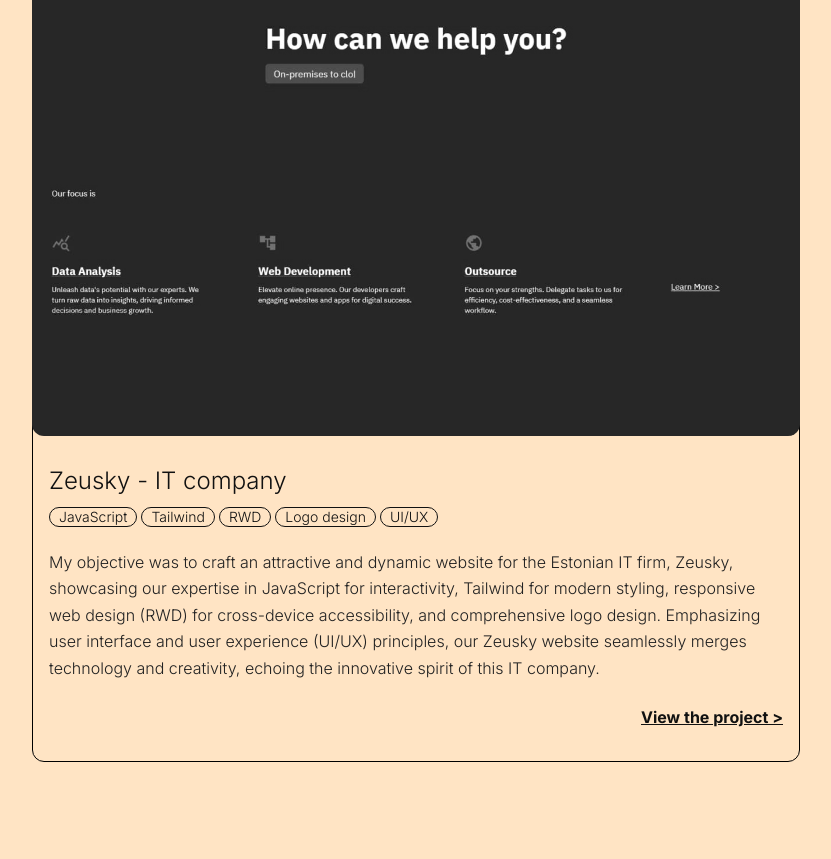
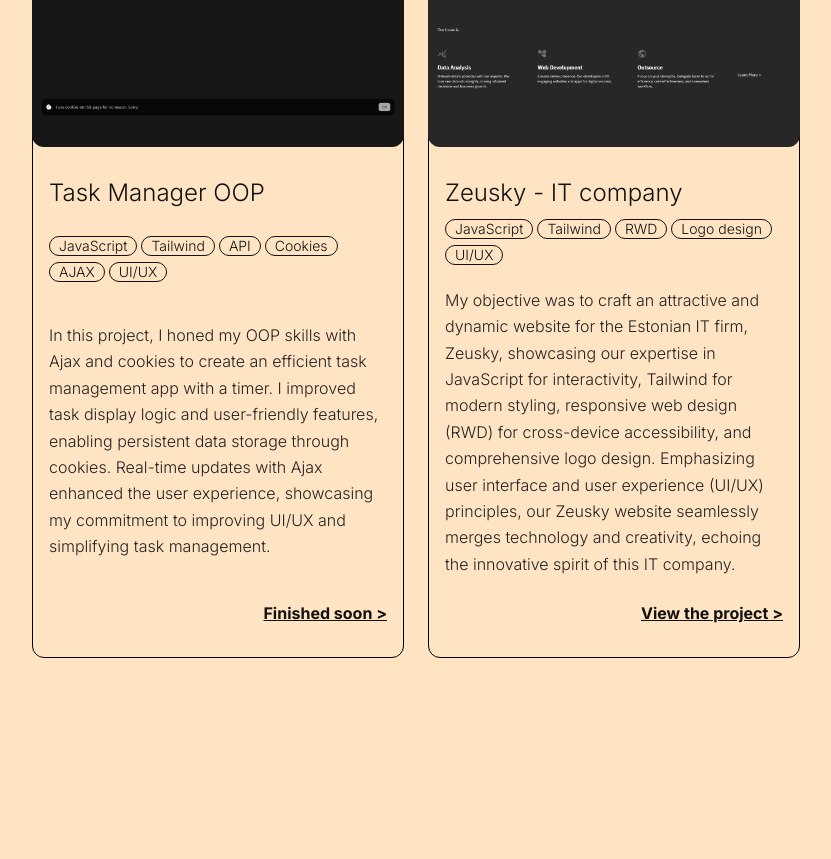
Before and after one commit to markkunitski/portfolio, a Next.js app: page / in a window 1280 px wide. Shown: the part 4280-5139 px from the top of the page, without its empty margins (224-1055 px from the left). Built offline with nearby package versions, Linux system fonts and the light colour scheme.

Commit message:
20.11 fix

```diff
--- a/src/app/components/Projects.jsx
+++ b/src/app/components/Projects.jsx
@@ -163,7 +163,7 @@
             </div>
           </div>
         </div>
-        {/* <div className="image-container mr-6 flex flex-grow flex-col">
+        <div className="image-container mr-6 flex flex-grow flex-col">
           <Image
             className="w-full h-auto rounded-xl grayscale z-10 relative"
             loading="lazy"
@@ -192,13 +192,13 @@
               <a
                 className=" inline-block"
                 target="_blank"
-                href="http://divs.online/"
+
               >
-                View the project &gt;
+                Finished soon &gt;
               </a>
             </div>
           </div>
-        </div> */}
+        </div>
         <div className="image-container flex flex-grow flex-col">
           <Image
             className="w-full h-auto rounded-xl grayscale z-10 relative"
--- a/src/app/components/ProjectsPL.jsx
+++ b/src/app/components/ProjectsPL.jsx
@@ -169,7 +169,7 @@
             </div>
           </div>
         </div>
-        {/* <div className="image-container mr-6 flex flex-grow flex-col">
+        <div className="image-container mr-6 flex flex-grow flex-col">
           <Image
             className="w-full h-auto rounded-xl grayscale z-10 relative"
             loading="lazy"
@@ -201,13 +201,13 @@
               <a
                 className=" inline-block"
                 target="_blank"
-                href="http://divs.online/"
+
               >
-                Zobacz projekt &gt;
+                Finished soon &gt;
               </a>
             </div>
           </div>
-        </div> */}
+        </div>
         <div className="image-container flex flex-grow flex-col">
           <Image
             className="w-full h-auto rounded-xl grayscale z-10 relative"
```
